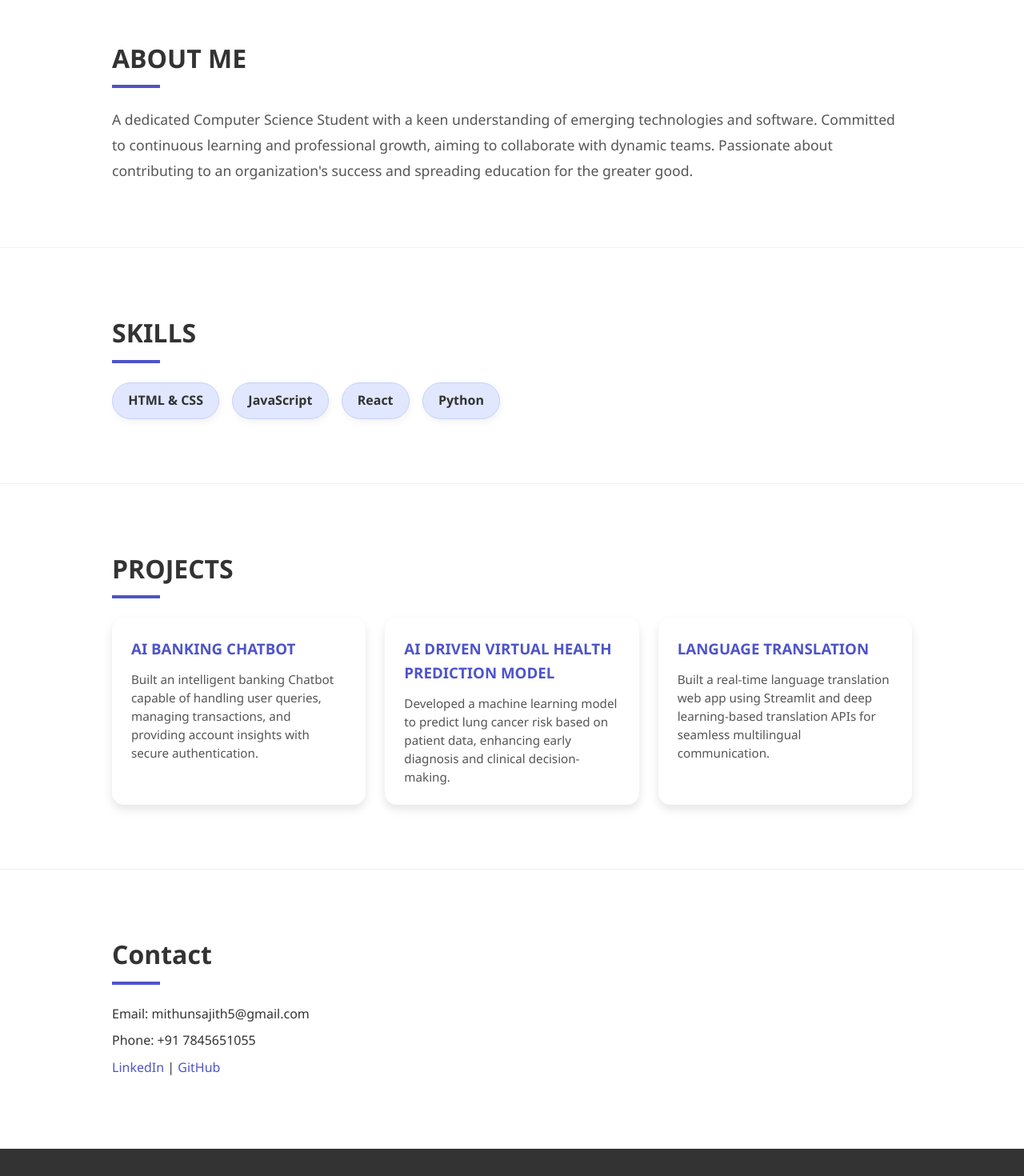
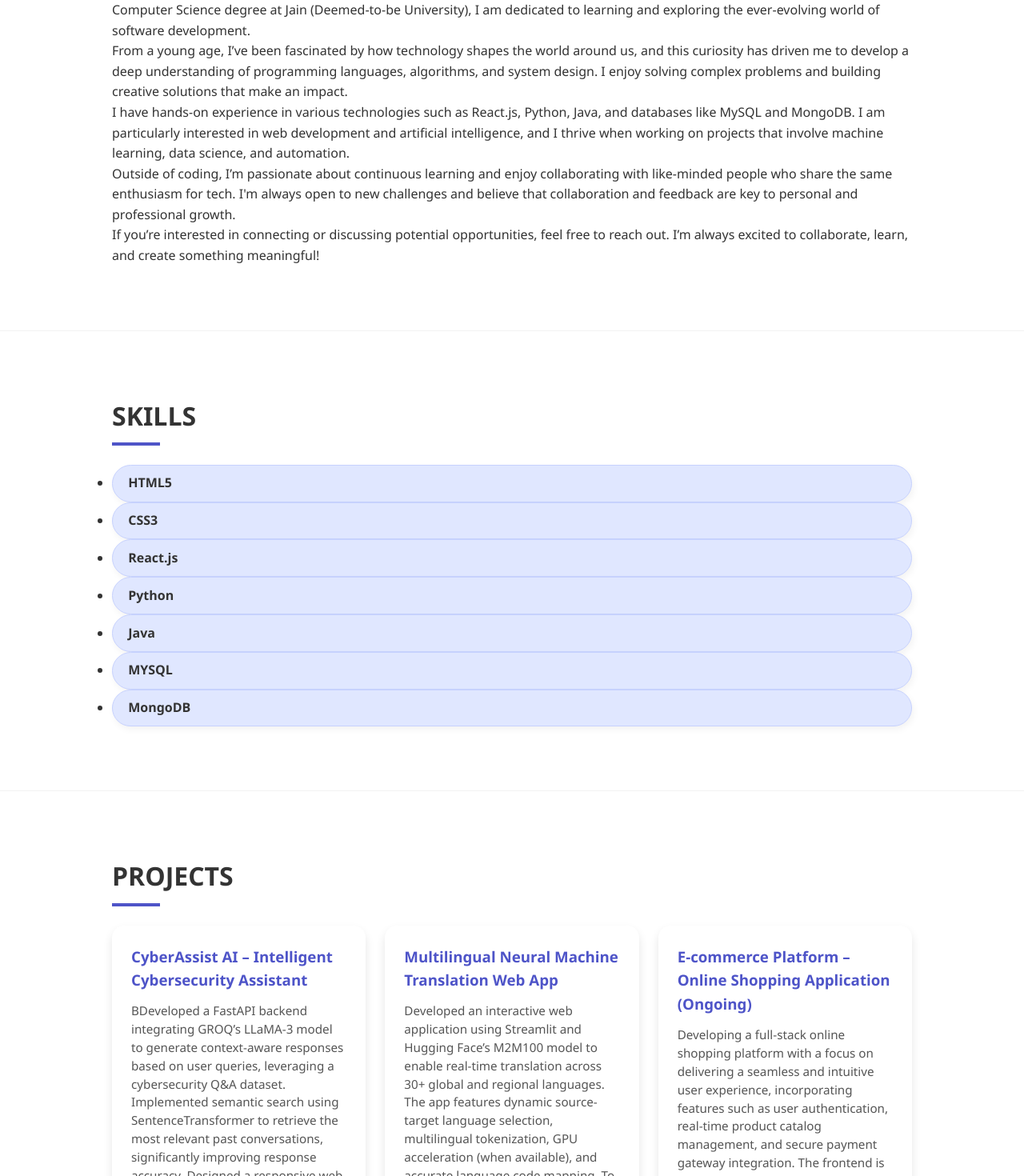
Before and after one commit to pavithrareddy17/vercel, a React (Create React App) app: page / in a window 1280 px wide. Shown: the part 380-1850 px from the top of the page at 80% size. Built offline with nearby package versions, Linux system fonts and the light colour scheme.

Commit message:
Update App.js

```diff
--- a/src/App.js
+++ b/src/App.js
@@ -1,89 +1,109 @@
-import React, { useEffect, useState } from 'react';
+import React, { useEffect, useState, useCallback } from 'react';
 import './App.css';
-
+import Navbar from './Navbar.js';
 function App() {
   const [darkMode, setDarkMode] = useState(() => {
     return localStorage.getItem('darkMode') === 'true';
   });
-
+  const [showNavbar, setShowNavbar] = useState(false);
+  const handleScroll = useCallback(() => {
+    if (window.scrollY > 100) {
+      setShowNavbar(true);
+    } else {
+      setShowNavbar(false);
+    }
+  }, []);
   useEffect(() => {
     document.body.classList.toggle('dark-mode', darkMode);
     localStorage.setItem('darkMode', darkMode);
-  }, [darkMode]);
-
+    window.addEventListener('scroll', handleScroll);
+    return () => {
+      window.removeEventListener('scroll', handleScroll);
+    };
+  }, [darkMode, handleScroll]);
   return (
     <div className="App">
-      <header className="hero">
+      <Navbar darkMode={darkMode} show={showNavbar} setDarkMode={setDarkMode} />
+      <header className="head">
         <div className="container">
           <button
             onClick={() => setDarkMode(!darkMode)}
             className="theme-toggle"
+            aria-label={darkMode ? 'Switch to light mode' : 'Switch to dark mode'}
           >
             {darkMode ? '☀️ Light Mode' : '🌙 Dark Mode'}
           </button>
-          <h1>VELURU PAVITHRA</h1>
+          <h1>MITHUN SANJITH</h1>
           <p className="title">Aspiring Software Developer</p>
           <p className="subtitle">Student at Jain (Deemed-to-be University)</p>
         </div>
       </header>
-
-      <section className="about">
-        <div className="container">
-          <h2>ABOUT ME</h2>
-          <p>A dedicated Computer Science Student with a keen understanding of emerging technologies and software. Committed to continuous learning and professional growth, aiming to collaborate with dynamic teams. Passionate about contributing to an organization's success and spreading education for the greater good.</p>
+      <Section id="about" title="ABOUT ME">
+        <p>Hello! I'm Mithun Sanjith, an aspiring software developer passionate about technology and innovation. Currently pursuing my Computer Science degree at Jain (Deemed-to-be University), I am dedicated to learning and exploring the ever-evolving world of software development.</p>
+        <p>From a young age, I’ve been fascinated by how technology shapes the world around us, and this curiosity has driven me to develop a deep understanding of programming languages, algorithms, and system design. I enjoy solving complex problems and building creative solutions that make an impact.</p>
+        <p>I have hands-on experience in various technologies such as React.js, Python, Java, and databases like MySQL and MongoDB. I am particularly interested in web development and artificial intelligence, and I thrive when working on projects that involve machine learning, data science, and automation.</p>
+        <p>Outside of coding, I’m passionate about continuous learning and enjoy collaborating with like-minded people who share the same enthusiasm for tech. I'm always open to new challenges and believe that collaboration and feedback are key to personal and professional growth.</p>
+        <p>If you’re interested in connecting or discussing potential opportunities, feel free to reach out. I’m always excited to collaborate, learn, and create something meaningful!</p>
+      </Section>
+      <Section id="skills" title="SKILLS">
+        <ul className="skills">
+          <li>HTML5</li>
+          <li>CSS3</li>
+          <li>React.js</li>
+          <li>Python</li>
+          <li>Java</li>
+          <li>MYSQL</li>
+          <li>MongoDB</li>
+        </ul>
+      </Section>
+      <Section id="projects" title="PROJECTS">
+        <div className="project-grid">
+          <ProjectCard
+            title="CyberAssist AI – Intelligent Cybersecurity Assistant"
+            description="BDeveloped a FastAPI backend integrating GROQ’s LLaMA-3 model to generate context-aware responses based on user queries, leveraging a cybersecurity Q&A dataset. Implemented semantic search using SentenceTransformer to retrieve the most relevant past conversations, significantly improving response accuracy. Designed a responsive web interface using HTML, CSS, and JavaScript to enable seamless, real-time chat interaction with the AI assistant."
+            link="https://github.com/mithunsanjith5/CyberAssistant"
+          />
+          <ProjectCard
+            title="Multilingual Neural Machine Translation Web App"
+            description="Developed an interactive web application using Streamlit and Hugging Face’s M2M100 model to enable real-time translation across 30+ global and regional languages. The app features dynamic source-target language selection, multilingual tokenization, GPU acceleration (when available), and accurate language code mapping. To enhance usability, it includes session state management, live model loading indicators, language swapping functionality, and options to download translated output—all aimed at delivering a seamless and efficient user experience."
+            link="https://github.com/mithunsanjith5/Language-Translation"
+          />
+          <ProjectCard
+            title="E-commerce Platform – Online Shopping Application (Ongoing)"
+            description="Developing a full-stack online shopping platform with a focus on delivering a seamless and intuitive user experience, incorporating features such as user authentication, real-time product catalog management, and secure payment gateway integration. The frontend is built using React, with Redux for state management and Axios for efficient API communication."
+          />
         </div>
-      </section>
-
-      <section className="skills">
-        <div className="container">
-          <h2>SKILLS</h2>
-          <ul>
-            <li>HTML & CSS</li>
-            <li>JavaScript</li>
-            <li>React</li>
-            <li>Python</li>
-          </ul>
-        </div>
-      </section>
-
-      <section className="projects">
-        <div className="container">
-          <h2>PROJECTS</h2>
-          <div className="project-grid">
-            <div className="project-card">
-              <h3>AI BANKING CHATBOT</h3>
-              <p>Built an intelligent banking Chatbot capable of handling user queries, managing transactions, and providing account insights with secure authentication.</p>
-            </div>
-            <div className="project-card">
-              <h3>AI DRIVEN VIRTUAL HEALTH PREDICTION MODEL</h3>
-              <p>Developed a machine learning model to predict lung cancer risk based on patient data, enhancing early diagnosis and clinical decision-making.</p>
-            </div>
-            <div className="project-card">
-              <h3>LANGUAGE TRANSLATION</h3>
-              <p>Built a real-time language translation web app using Streamlit and deep learning-based translation APIs for seamless multilingual communication.</p>
-            </div>
-          </div>
-        </div>
-      </section>
-
-      <section className="contact">
-        <div className="container">
-          <h2>Contact</h2>
-          <p>Email: mithunsajith5@gmail.com</p>
-          <p>Phone: +91 7845651055</p>
-          <p>
-            <a href="https://www.linkedin.com/in/mithun-sanjith-0a52a0271">LinkedIn</a> | <a href="https://github.com/mithunsanjith5">GitHub</a>
-          </p>
-        </div>
-      </section>
-
+      </Section>
+      <Section id="contact" title="Contact">
+        <p>Email: mithunsajith5@gmail.com</p>
+        <p>Phone: +91 7845651055</p>
+        <p>
+          <a href="https://www.linkedin.com/in/mithun-sanjith-0a52a0271" target="_blank" rel="noopener noreferrer">LinkedIn</a> |
+          <a href="https://github.com/mithunsanjith5" target="_blank" rel="noopener noreferrer">GitHub</a>
+        </p>
+      </Section>
       <footer>
         <div className="container">
-          <p>&copy; 2025 MITHUN SANJITH. All rights reserved.</p>
+          <p>&copy; {new Date().getFullYear()} MITHUN SANJITH. All rights reserved.</p>
         </div>
       </footer>
     </div>
   );
 }
-
+const Section = ({ id, title, children }) => (
+  <section id={id}>
+    <div className="container">
+      <h2>{title}</h2>
+      {children}
+    </div>
+  </section>
+);
+const ProjectCard = ({ title, description, link }) => (
+  <a href={link} target="_blank" rel="noopener noreferrer">
+    <div className="project-card">
+      <h3>{title}</h3>
+      <p>{description}</p>
+    </div>
+  </a>
+);
 export default App;
```
